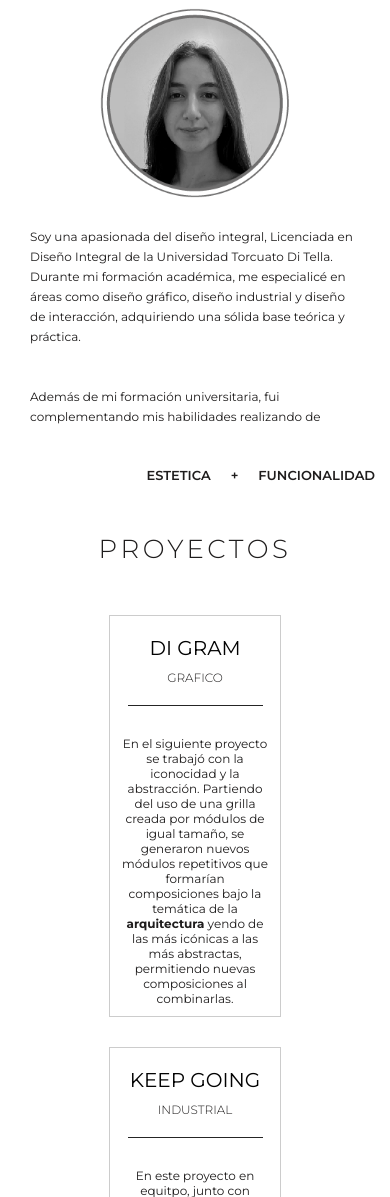
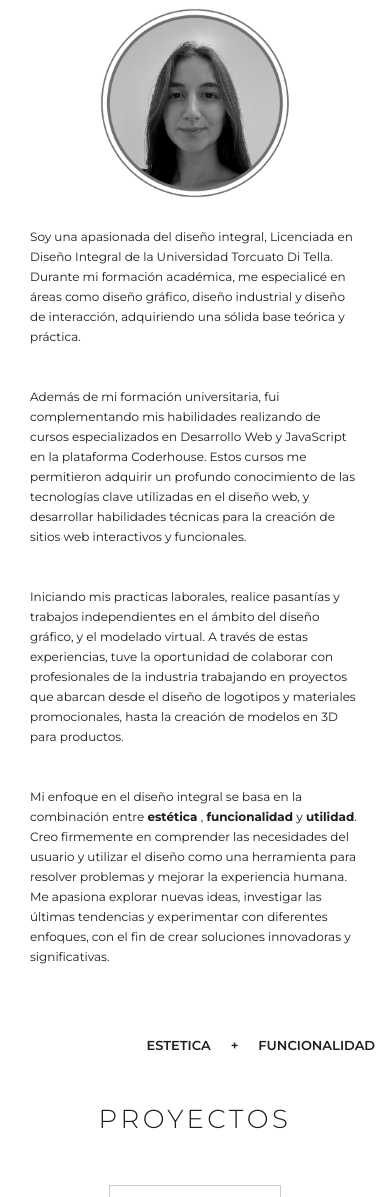
Before and after one commit to candekalipciyan/Mi-Portfolio, a plain HTML site: page index.html in a window 390 px wide. Shown: the part 1422-2619 px from the top of the page. Drawn offline with Linux system fonts and the light colour scheme.

Commit message:
scrolllbar

```diff
--- a/css/style.css
+++ b/css/style.css
@@ -146,18 +146,24 @@ p3 {
     font-size: 14px;
     width: 600px;
     height: 300px;
-    overflow: hidden;
+    overflow: auto;
     padding: 20px;
     padding-top: 10px;
     line-height: 20px;
 }
 
-p3:hover {
-    overflow: auto;
+p3::-webkit-scrollbar {
+  background-color: #f1f1f1;
+  width: 7px;
 }
 
-p3::-webkit-scrollbar-track {
-    background-color: black;
+p3::-webkit-scrollbar-thumb {
+  background-color: #2c2c2c;
+  border-radius: 10px;
+}
+
+p3::-webkit-scrollbar-button {
+  display: none;
 }
 
 .palabrassobremi {
@@ -659,6 +665,11 @@ h4 {
         letter-spacing: 0;
     }
 
+    p3 {
+        font-size: 12px;
+        height: 750px;
+    }
+
     .estetica,
     .usabilidad,
     .funcionalidad,
```
